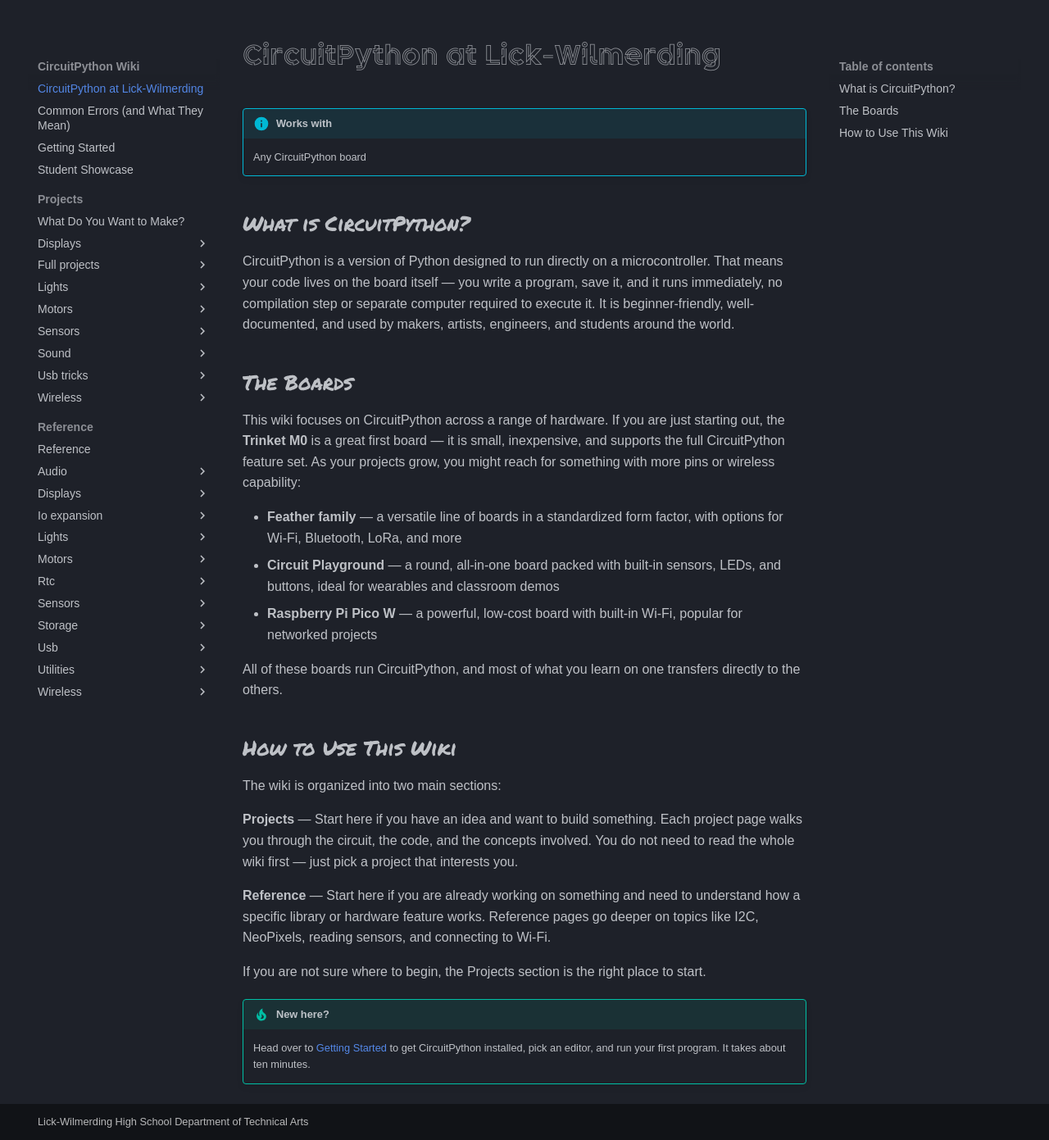
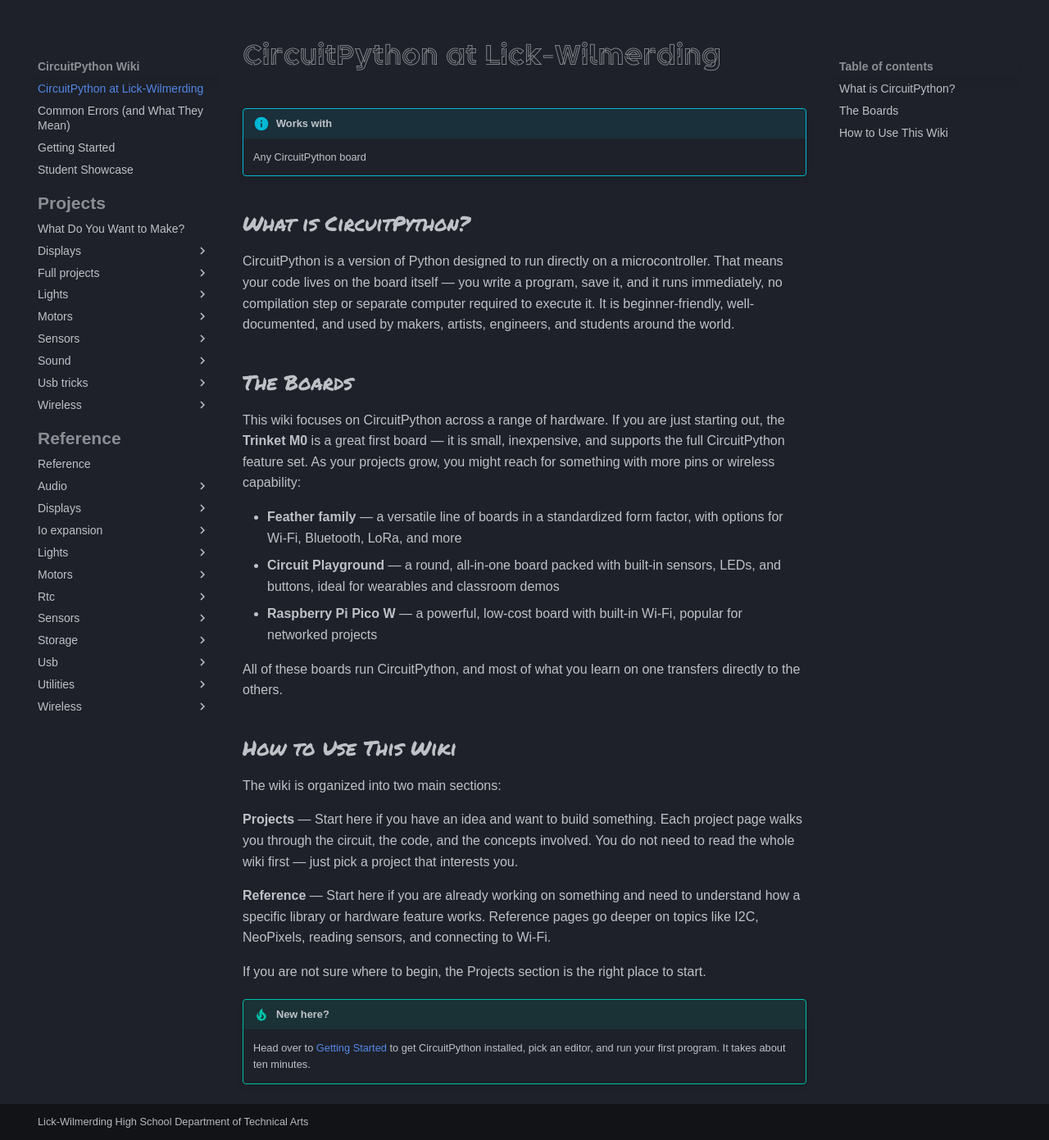
Before and after one commit to LWHSTechnicalArts/circuitPythonWiki, an MkDocs documentation site: the page built from docs/index.md, in a window 1280 px wide. Shown: the whole page at 82% size. Built offline with MkDocs 1.6.1 and Material for MkDocs 9.7.7, drawn with Linux system fonts in a browser that asks for light colours; some web fonts are replaced.

Commit message:
bumped up section headings font in left nav

```diff
--- a/docs/stylesheets/extra.css
+++ b/docs/stylesheets/extra.css
@@ -24,3 +24,8 @@
 .md-header {
   display: none;
 }
+
+.md-nav__item--section > .md-nav__link {
+    font-size: 1.05rem;
+    font-weight: 700;
+}
```
